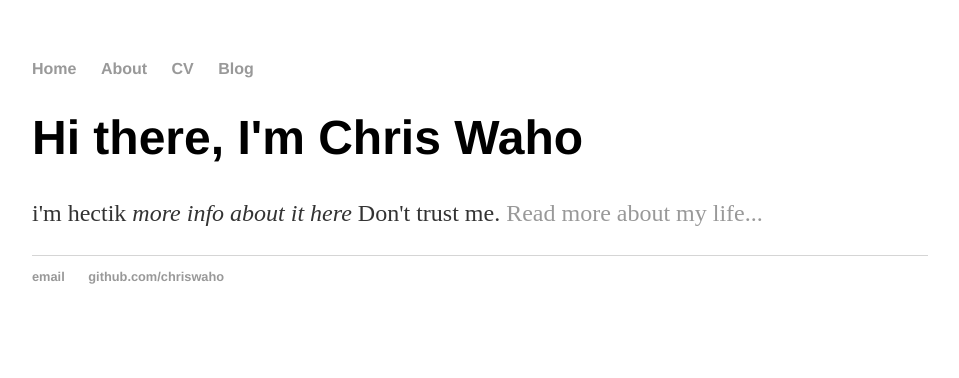
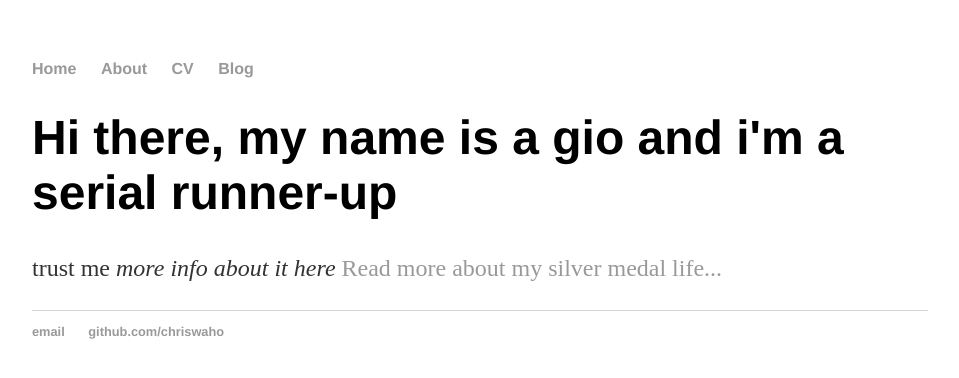
Before and after one commit to chriswaho/MillennialHacks.github.io, a Jekyll site: the page built from index.html, in a window 1280 px wide. Shown: the top 378 px of the page, without its empty margins (160-1119 px from the left). Built offline with Jekyll 4.4.1, drawn with Linux system fonts in a browser that asks for light colours.

Commit message:
Update index.html

```diff
--- a/index.html
+++ b/index.html
@@ -1,8 +1,8 @@
 ---
 layout: default
-title: Hank Quinlan's Blog
+title: GIANNI MASTERCHEF FINAL
 ---
 <div class="blurb">
-	<h1>Hi there, I'm Chris Waho</h1>
-	<p> i'm hectik<em> more info about it here </em> Don't trust me. <a href="/about">Read more about my life...</a></p>
+	<h1>Hi there, my name is a gio and i'm a serial runner-up</h1>
+	<p> trust me <em> more info about it here </em>  <a href="/about">Read more about my silver medal life...</a></p>
 </div><!-- /.blurb -->
```
